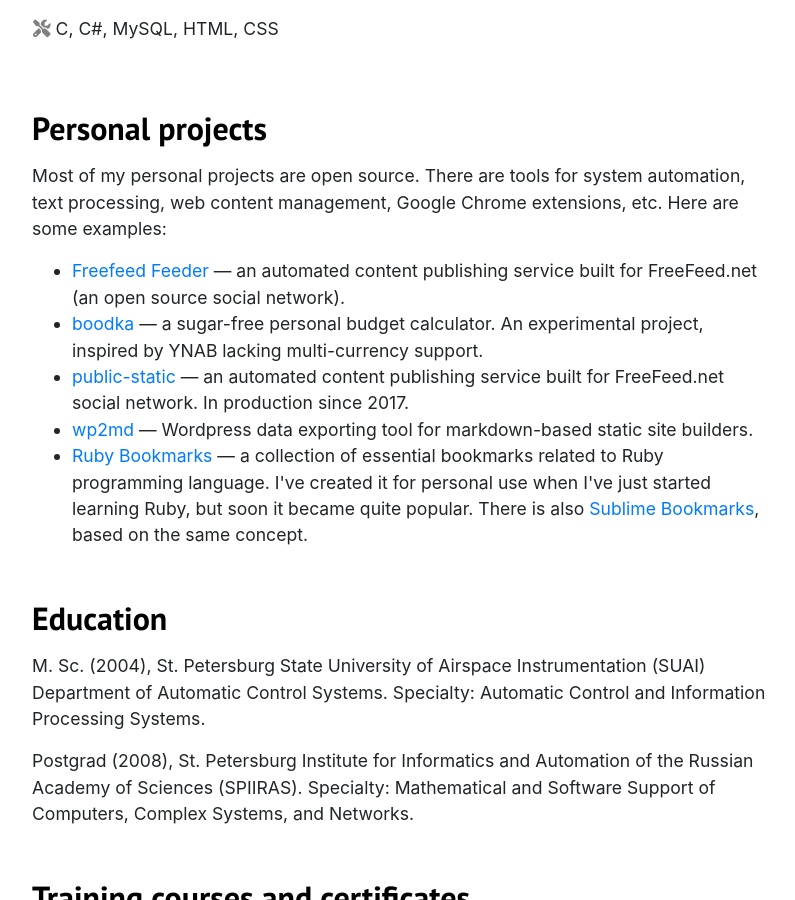
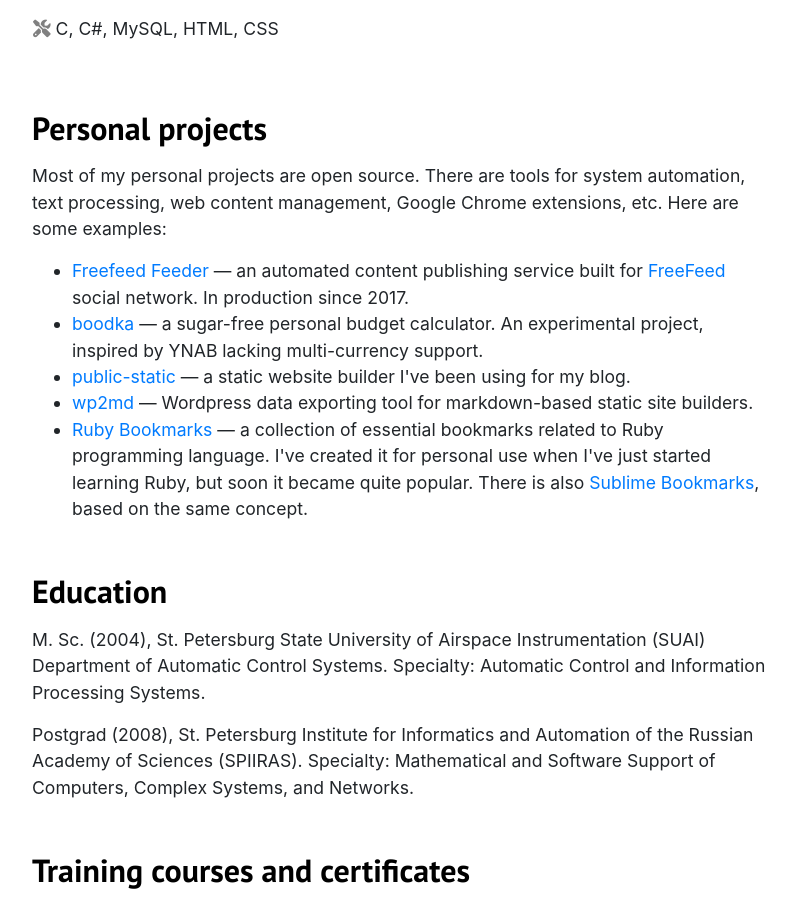
Before and after one commit to dreikanter/musayev.com, a Jekyll site: the page built from index.html, in a window 1280 px wide and 900 px high, scrolled down 3160 px. Shown: the whole window, without its empty margins (241-1036 px from the left). Built offline with Jekyll 4.4.1, drawn with Linux system fonts in a browser that asks for light colours; nearby versions of some CDN libraries.

Commit message:
Correct personal project descriptions

```diff
--- a/index.html
+++ b/index.html
@@ -182,13 +182,13 @@
   </p>
   <ul>
     <li>
-      <a href="https://frf.im">Freefeed Feeder</a> — an automated content publishing service built for FreeFeed.net (an open source social network).
+      <a href="https://frf.im">Freefeed Feeder</a> — an automated content publishing service built for <a href="https://freefeed.net">FreeFeed</a> social network. In production since 2017.
     </li>
     <li>
       <a href="https://github.com/dreikanter/boodka">boodka</a> — a sugar-free personal budget calculator. An experimental project, inspired by YNAB lacking multi-currency support.
     </li>
     <li>
-      <a href="https://github.com/dreikanter/public-static">public-static</a> — an automated content publishing service built for FreeFeed.net social network. In production since 2017.
+      <a href="https://github.com/dreikanter/public-static">public-static</a> — a static website builder I've been using for my blog.
     </li>
     <li>
       <a href="https://github.com/dreikanter/wp2md">wp2md</a> — Wordpress data exporting tool for markdown-based static site builders.
```
